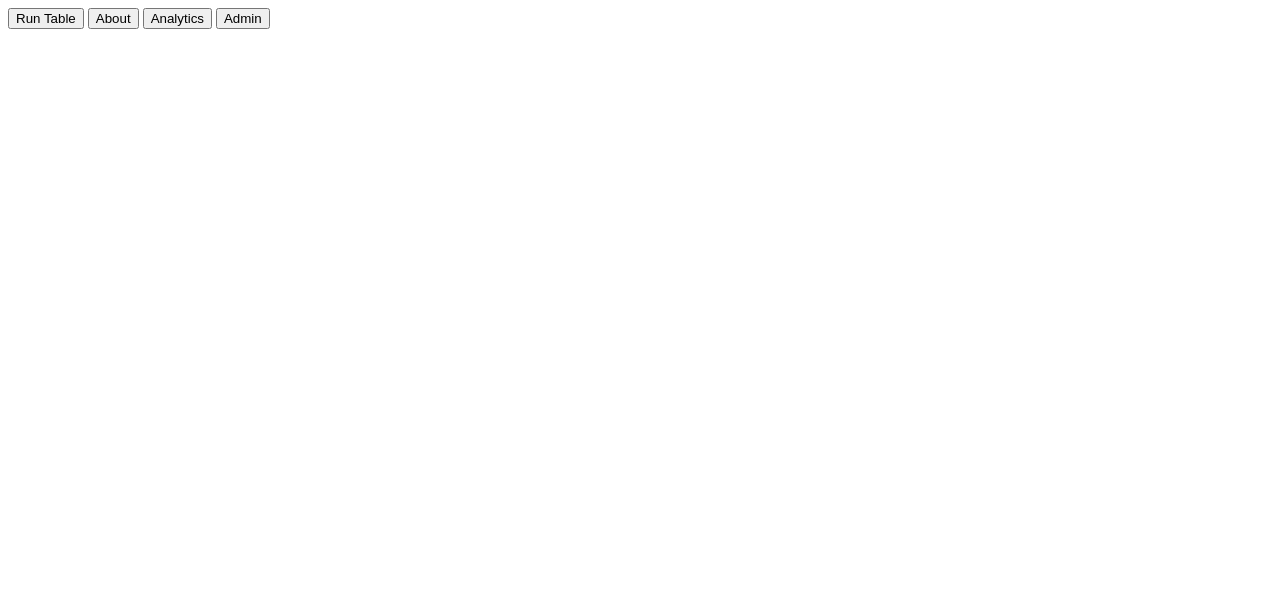
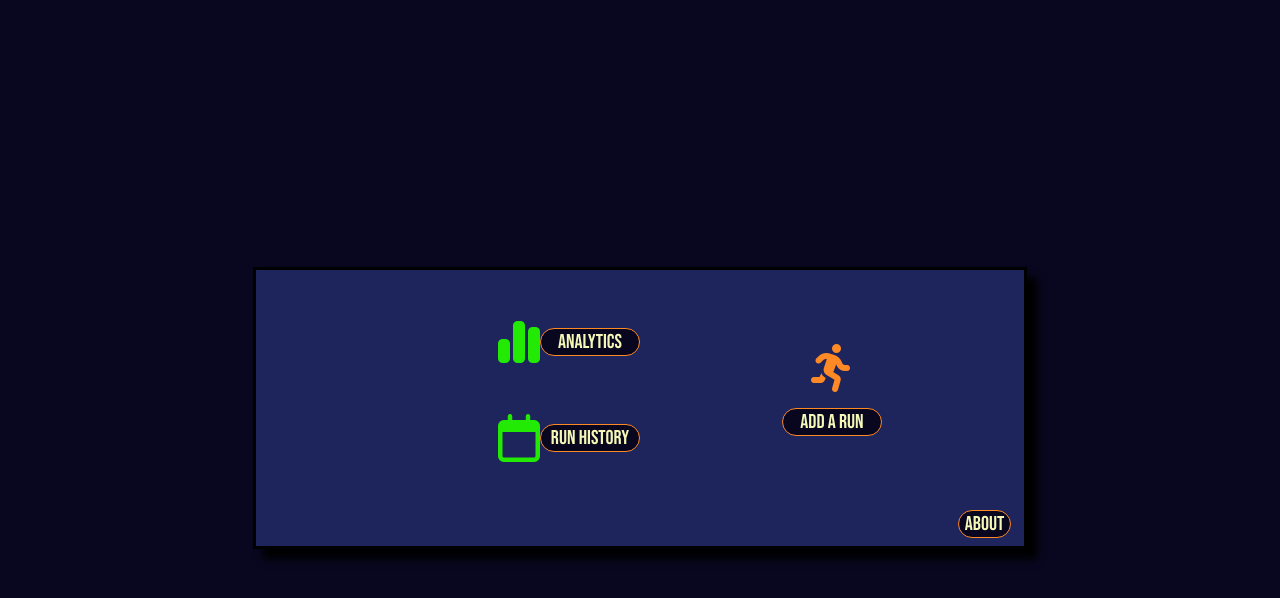
Before and after one commit to sbogucki12/workoutdata, a website: page webAPI/wwwroot/index.html in a window 1280 px wide. Drawn offline with Linux system fonts and the light colour scheme.

Commit message:
still playing around with css

```diff
--- a/webAPI/wwwroot/index.html
+++ b/webAPI/wwwroot/index.html
@@ -3,21 +3,47 @@
 <head>
     <meta charset="UTF-8">
     <meta name="viewport" content="width=device-width, initial-scale=1.0">
+    <link rel="preconnect" href="https://fonts.googleapis.com">
+    <link rel="preconnect" href="https://fonts.gstatic.com" crossorigin>
+
     <meta http-equiv="X-UA-Compatible" content="ie=edge">
     <title>My Website</title>
     <link rel="stylesheet" href="./style/styles.css">
     <link rel="icon" href="./favicon.ico" type="image/x-icon">
+    <link href="https://fonts.googleapis.com/css2?family=Bebas+Neue&display=swap" rel="stylesheet">
 </head>
     <body>
-    <main>
+        <main class="container">
             <div id="index--main" class="index--main">
+                <div class="main-menu--top">
+                    <div class="main-menu--left">
+                        <div class="main-menu-left-rows">
+                            <i class="fa-solid fa-chart-simple icon"></i>
+                            <a href="pages/analytics.html"><button class="btn btn-left">Analytics</button></a>
+                        </div>
+                        <div class="main-menu-left-rows">
+                            <i class="fa-regular fa-calendar icon"></i>
+                            <a href="pages/runtable.html"><button class="btn btn-left">Run History</button></a>
+                        </div>
+
+
+                    </div>
+                    <div class="main-menu--right">
+                        <div class="main-menu--right-top">
+                            <i class="fa-solid fa-person-running icon"></i>
+                        </div>
+                        <div class="main-menu--right-bottom">
+                            <a href="pages/admin.html"><button class="btn btn-right">Add a Run</button></a>
+                        </div>
+                    </div>
+                </div>
                 <div>
-                <a href="pages/runtable.html"><button>Run Table</button></a>
-                <a href="pages/about.html"><button>About</button></a>
-                <a href="pages/analytics.html"><button>Analytics</button></a>
-                <a href="pages/admin.html"><button>Admin</button></a>
+                    <div class="main-menu--bottom">
+                        <a href="pages/about.html"><button class="btn">About</button></a>
+                    </div>
                 </div>
             </div>
         </main>
+        <script src="https://kit.fontawesome.com/8db165ecfc.js" crossorigin="anonymous"></script>
     </body>
 </html>
--- a/webAPI/wwwroot/style/styles.css
+++ b/webAPI/wwwroot/style/styles.css
@@ -1,18 +1,90 @@
+@import url('https://fonts.googleapis.com/css2?family=Bebas+Neue&display=swap');
 
-/* index.html style - Begin */
-.index--main {
 
+body{
+    background-color: #08071f;
 }
 
-/* index.html style - End */
-.table--main {
-
+.container {
+    display: flex;
+    justify-content: center;
+    min-height: 100vh;
+    align-items: center;
+}
+.index--main {
+    background-color: #1e255c;
+    border: 3px solid #000000;
+    min-width: 60vw;
+    min-height: 30vh;
+    box-shadow: 10px 10px 8px #000000;
 }
 
-#table--row--cell {
-
+.main-menu--left {
+    width: 50%;
+    display: flex;
+    flex-direction: column;
+    align-items: flex-end;
+    justify-content: space-evenly;
+    height: 30vh;
 }
 
-/* table style - Begin */
+.main-menu--right {
+    width: 50%;
+    flex-direction: column;
+    display: flex;
+    justify-content: center;
+    align-items: center;
+}
 
-/* table style - End */
+.main-menu--bottom {
+    display: flex;
+    justify-content: flex-end;
+    margin-right: 1vw;
+    margin-bottom: 1vh;
+}
+
+.main-menu--top {
+    display: flex;
+    flex-direction: row;
+}
+
+.main-menu-left-rows {
+    min-width: 10vw;
+    display: flex;
+    justify-content: space-between;
+    align-items:center;
+    color: #22ea04;
+}
+
+.main-menu--right-top {
+    color: #ff8925;
+}
+
+.main-menu--right-bottom {
+    margin-top: 2vh;
+}
+
+.btn {
+    background-color: #08071f;
+    border: 1px solid #ff8925;
+    border-radius: 25px;
+    color: #f5f7b6;
+    font-family: 'Bebas Neue', cursive;
+    font-size: 1.25em;
+}
+
+.btn:hover {
+    box-shadow: #ff8925 1px 1px 2px;
+}
+
+.btn-left {
+    min-width: 100px;
+}
+
+.btn-right {
+    min-width: 100px;
+}
+
+.icon {
+    font-size: 3em;
+}
```
Also changed, not shown: webAPI/wwwroot/pages/admin/addrun.html (+2 -1 lines), README.md, 1 other file. Lines whose indentation alone changed are shown as unchanged.
